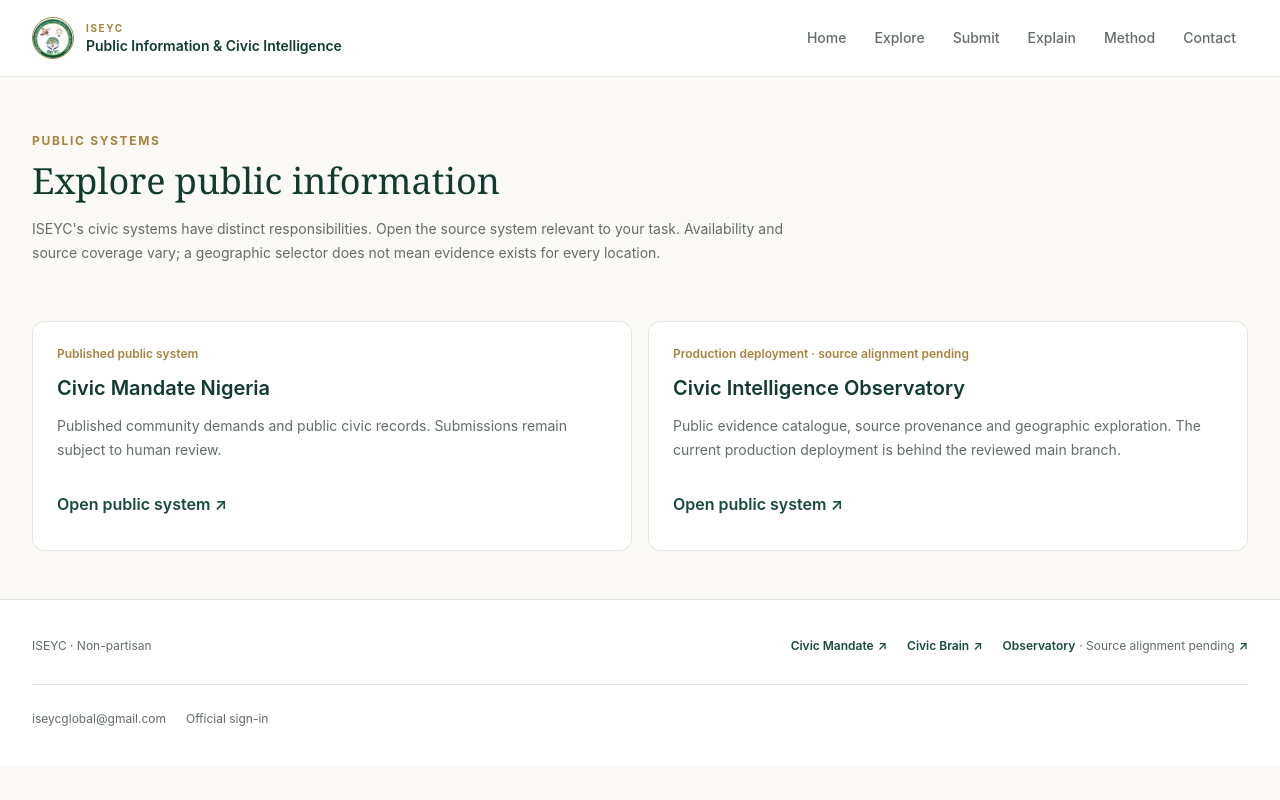
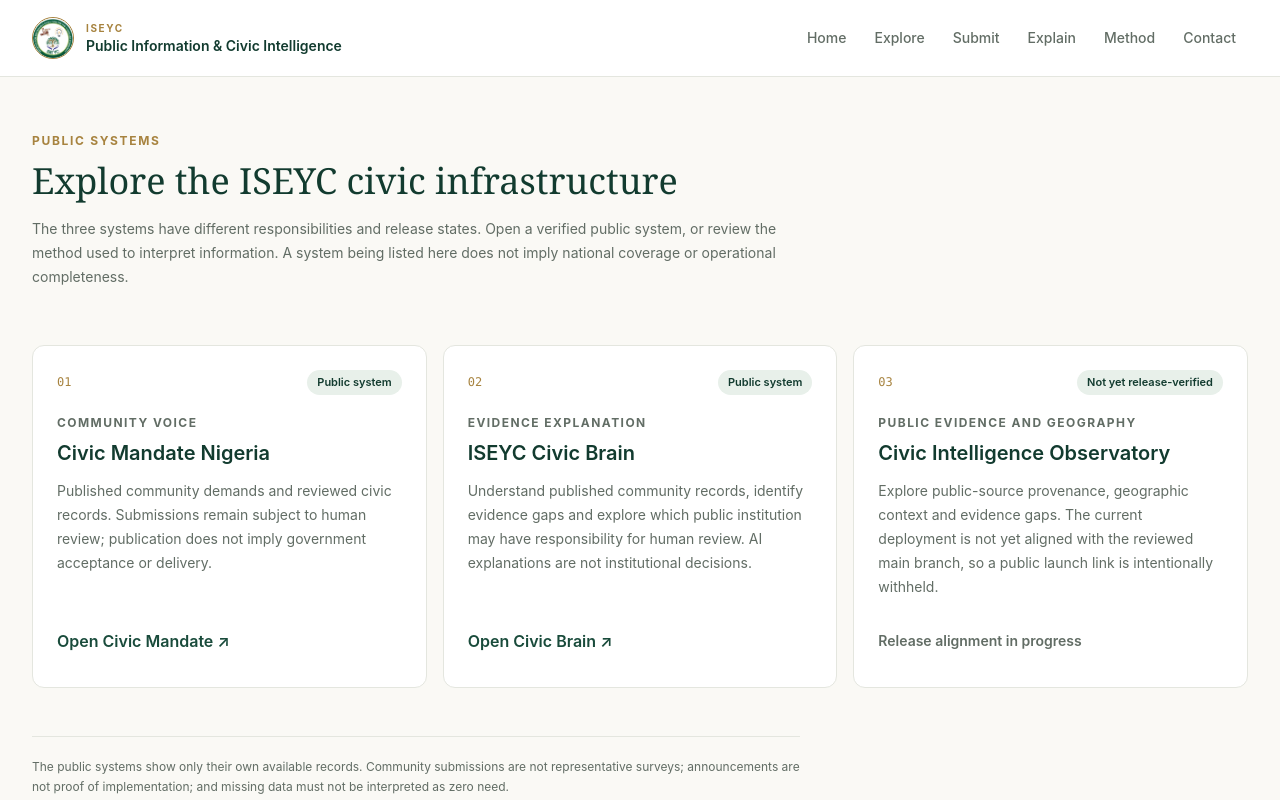
Before and after one commit to mrzulqarnainnadabo/iseyc-digital-operations-centre-notion, a Next.js app: page /explore in a window 1280 px wide. Shown: the top 800 px of the page. Built offline with nearby package versions, Linux system fonts and the light colour scheme.

Commit message:
feat(idcc): show all civic systems and release states

```diff
--- a/app/explore/page.tsx
+++ b/app/explore/page.tsx
@@ -3,15 +3,26 @@ import { PublicShell } from "@/components/PublicShell";
 const destinations = [
   {
     name: "Civic Mandate Nigeria",
-    description: "Published community demands and public civic records. Submissions remain subject to human review.",
+    role: "Community voice",
+    description: "Published community demands and reviewed civic records. Submissions remain subject to human review; publication does not imply government acceptance or delivery.",
     href: "https://2027-street-mandate.vercel.app/explore",
-    status: "Published public system",
+    action: "Open Civic Mandate",
+    status: "Public system",
+  },
+  {
+    name: "ISEYC Civic Brain",
+    role: "Evidence explanation",
+    description: "Understand published community records, identify evidence gaps and explore which public institution may have responsibility for human review. AI explanations are not institutional decisions.",
+    href: "https://iseyc-civic-brain.vercel.app",
+    action: "Open Civic Brain",
+    status: "Public system",
   },
   {
     name: "Civic Intelligence Observatory",
-    description: "Public evidence catalogue, source provenance and geographic exploration. The current production deployment is behind the reviewed main branch.",
-    href: "https://iseyc-civic-intelligence-observatory-p5rb607x3.vercel.app",
-    status: "Production deployment · source alignment pending",
+    role: "Public evidence and geography",
+    description: "Explore public-source provenance, geographic context and evidence gaps. The current deployment is not yet aligned with the reviewed main branch, so a public launch link is intentionally withheld.",
+    action: "Release alignment in progress",
+    status: "Not yet release-verified",
   },
 ];
 
@@ -20,19 +31,28 @@ export default function ExplorePage() {
     <PublicShell>
       <section className="max-w-3xl py-10 sm:py-14">
         <p className="text-xs font-bold uppercase tracking-[0.14em] text-gold-600">Public systems</p>
-        <h1 className="mt-3 font-serif text-3xl text-forest-950 sm:text-4xl">Explore public information</h1>
-        <p className="mt-4 text-sm leading-6 text-ink-700">ISEYC's civic systems have distinct responsibilities. Open the source system relevant to your task. Availability and source coverage vary; a geographic selector does not mean evidence exists for every location.</p>
+        <h1 className="mt-3 font-serif text-3xl text-forest-950 sm:text-4xl">Explore the ISEYC civic infrastructure</h1>
+        <p className="mt-4 text-sm leading-6 text-ink-700">The three systems have different responsibilities and release states. Open a verified public system, or review the method used to interpret information. A system being listed here does not imply national coverage or operational completeness.</p>
       </section>
-      <section className="grid gap-4 pb-12 md:grid-cols-2">
-        {destinations.map((item) => (
-          <article key={item.name} className="rounded-card border border-line bg-white p-5 sm:p-6">
-            <p className="text-xs font-semibold text-gold-600">{item.status}</p>
-            <h2 className="mt-3 text-xl font-semibold text-forest-950">{item.name}</h2>
-            <p className="mt-3 text-sm leading-6 text-ink-700">{item.description}</p>
-            <a href={item.href} target="_blank" rel="noopener noreferrer" className="mt-5 inline-flex min-h-[44px] items-center font-semibold text-forest-800 hover:underline">Open public system ↗</a>
+      <section className="grid gap-4 pb-12 md:grid-cols-2 lg:grid-cols-3">
+        {destinations.map((item, index) => (
+          <article key={item.name} className="flex flex-col rounded-card border border-line bg-white p-5 sm:p-6">
+            <div className="flex items-center justify-between gap-2">
+              <span className="font-mono text-xs text-gold-600">0{index + 1}</span>
+              <span className="rounded-full bg-forest-100 px-2.5 py-1 text-[11px] font-semibold text-forest-900">{item.status}</span>
+            </div>
+            <p className="mt-5 text-xs font-bold uppercase tracking-[0.12em] text-ink-600">{item.role}</p>
+            <h2 className="mt-2 text-xl font-semibold text-forest-950">{item.name}</h2>
+            <p className="mt-3 flex-1 text-sm leading-6 text-ink-700">{item.description}</p>
+            {item.href ? (
+              <a href={item.href} target="_blank" rel="noopener noreferrer" className="mt-5 inline-flex min-h-[44px] items-center font-semibold text-forest-800 hover:underline">{item.action} ↗</a>
+            ) : (
+              <span className="mt-5 inline-flex min-h-[44px] items-center text-sm font-semibold text-ink-600">{item.action}</span>
+            )}
           </article>
         ))}
       </section>
+      <p className="mb-12 max-w-3xl border-t border-line pt-5 text-xs leading-5 text-ink-600">The public systems show only their own available records. Community submissions are not representative surveys; announcements are not proof of implementation; and missing data must not be interpreted as zero need.</p>
     </PublicShell>
   );
 }
```
